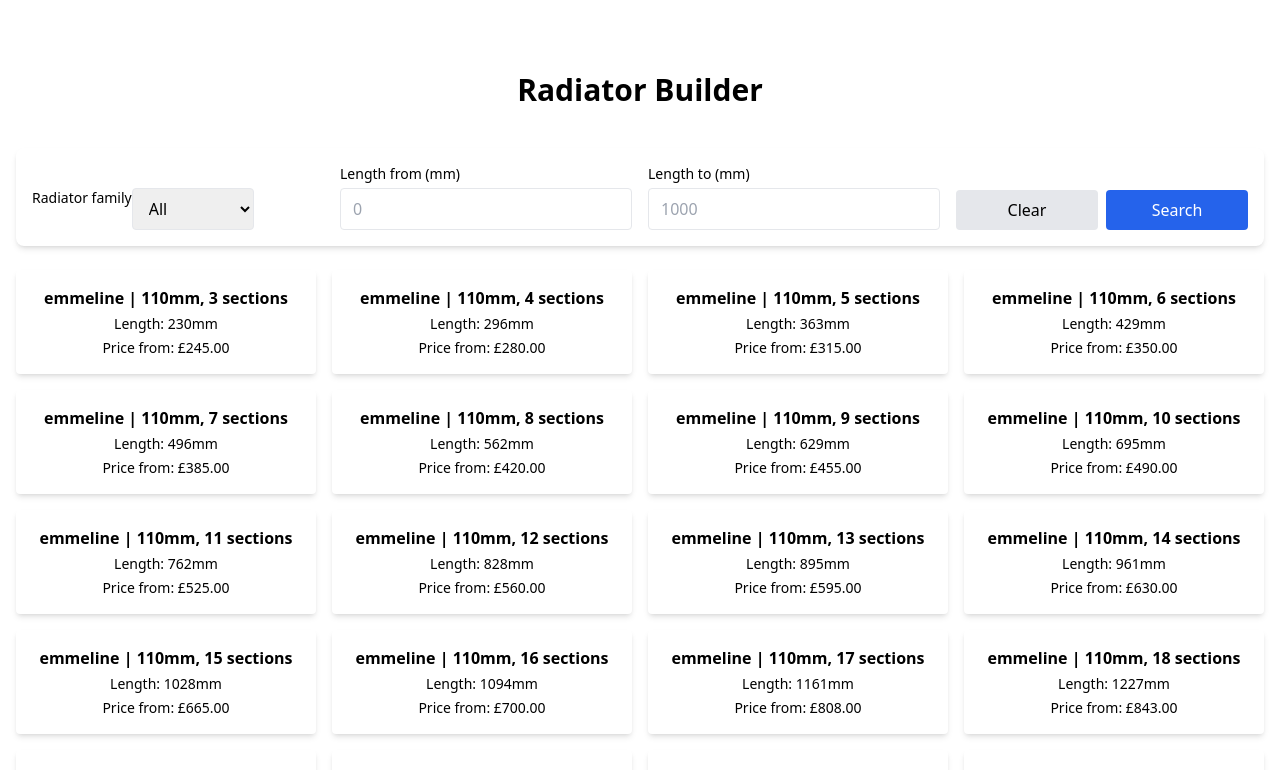
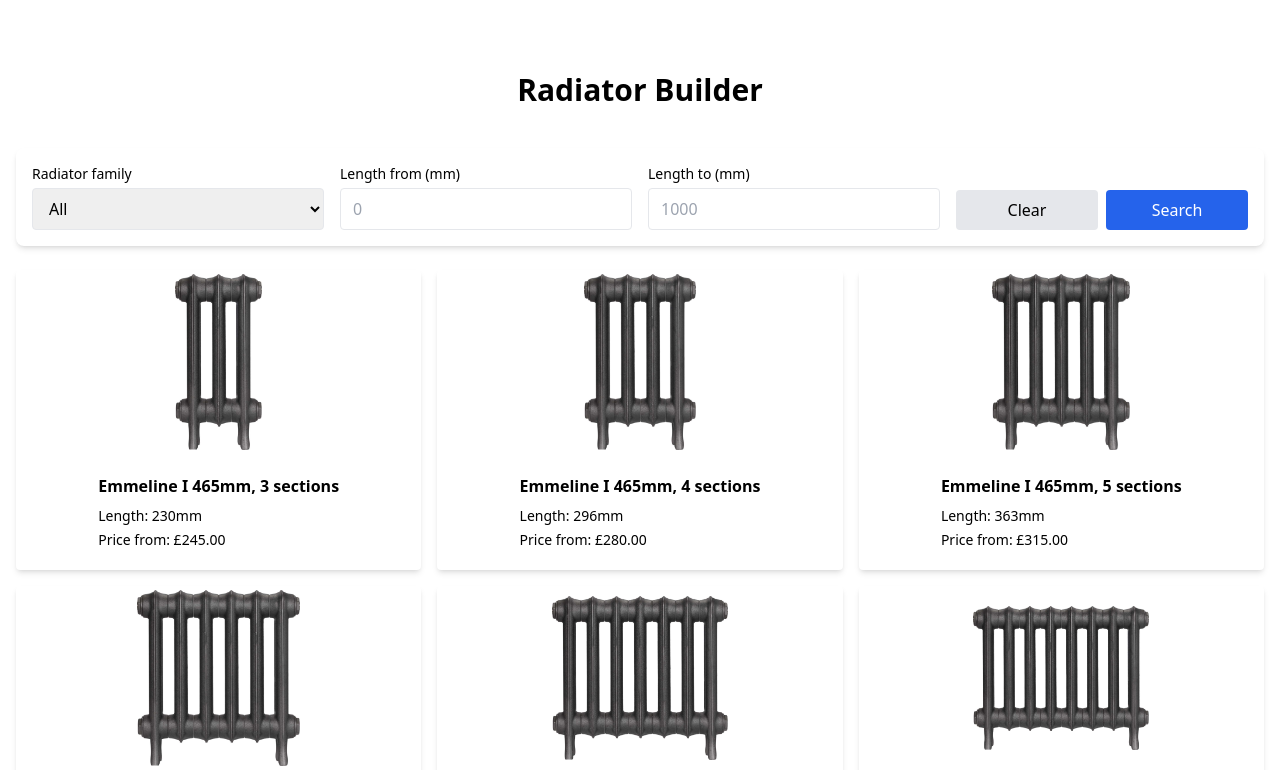
Before and after one commit to MPolonis/radiator-builder, a React (Vite) app: page / in a window 1280 px wide. Shown: the top 770 px of the page. Built offline with nearby package versions, Linux system fonts and the light colour scheme.

Commit message:
feat: add radiator image to a particular product; fix description of the product

```diff
--- a/src/api/fetchProducts.ts
+++ b/src/api/fetchProducts.ts
@@ -4,6 +4,7 @@ const fetchProducts = async (): Promise<Product[]> => {
   const response = await fetch("/radiator_builder_data.json")
   if (!response.ok) throw new Error("Failed to fetch product data")
   const data = await response.json()
+  console.log('data',data)
 
   const result: Product[] = []
 
@@ -12,23 +13,23 @@ const fetchProducts = async (): Promise<Product[]> => {
 
     const depths = family.depths ?? {}
 
-    const description = family.description ?? ""
 
     Object.values(depths).forEach((depth: any) => {
       const depthMM = depth.depth ?? 0
       Object.values(depth.heights ?? {}).forEach((height: any) => {
+        const label = height.label ?? ""
         Object.values(height.lengths ?? {}).forEach((length: any) => {
           if (!length.sections || !length.radiator_length || !length.price)
             return
           result.push({
             id: length.id ?? `${familyId}-${depthMM}-${length.sections}`,
-            name: `${familyId} | ${depthMM}mm, ${length.sections} sections`,
-            description: description,
+            label: label,
+            name: `${label}, ${length.sections} sections`,
             length: length.radiator_length,
             price: length.price,
             sections: length.sections,
             family: familyId,
-            image: "/placeholder.png",
+            image: `/images/emmeline-i-465mm_${length.sections}-sections-preview.jpg`,
           })
         })
       })
--- a/src/components/FilterPanel.tsx
+++ b/src/components/FilterPanel.tsx
@@ -41,7 +41,7 @@ const FilterPanel = () => {
         className="grid grid-cols-1 sm:grid-cols-2 lg:grid-cols-4 gap-4 items-end"
         onSubmit={handleSubmit(onSubmit)}
       >
-        <div className="flex flex-row">
+        <div className="flex flex-col">
           <label className="text-sm mb-1">Radiator family</label>
           <select
             className="border rounded px-3 py-2"
--- a/src/components/ProductCard.tsx
+++ b/src/components/ProductCard.tsx
@@ -1,15 +1,25 @@
-import { Product } from '../types/Product';
+import { Product } from "../types/Product"
 
 interface Props {
-  product: Product;
+  product: Product
 }
 
-const ProductCard = ({ product }: Props) => (
-  <div className="bg-white shadow-md rounded p-4 flex flex-col items-center text-center">
-    <h3 className="font-semibold mb-1">{product.name}</h3>
-    <p className="text-sm">Length: {product.length}mm</p>
-    <p className="text-sm mt-1">Price from: £{product.price.toFixed(2)}</p>
-  </div>
-);
+const ProductCard = ({ product }: Props) => {
+  console.log(product)
+  return (
+    <div className="bg-white shadow-md rounded flex flex-col justify-center items-center h-[300px]">
+      <img
+        src={product.image}
+        alt={product.name}
+        className="max-w-44 max-h-44"
+      />
+      <div className="flex flex-col justify-start items-start p-4">
+        <h3 className="font-semibold my-2 ">{product.name}</h3>
+        <p className="text-sm">Length: {product.length}mm</p>
+        <p className="text-sm mt-1">Price from: £{product.price.toFixed(2)}</p>
+      </div>
+    </div>
+  )
+}
 
-export default ProductCard;
+export default ProductCard
--- a/src/components/ProductList.tsx
+++ b/src/components/ProductList.tsx
@@ -5,7 +5,7 @@ const ProductList = () => {
   const { filteredProducts } = useProductContext()
 
   return (
-    <div className="grid grid-cols-1 sm:grid-cols-2 md:grid-cols-3 lg:grid-cols-4 gap-4">
+    <div className="grid grid-cols-1 sm:grid-cols-2 md:grid-cols-3 lg:grid-cols-3 gap-4">
       {filteredProducts.map((product) => (
         <ProductCard key={`${product.id}`} product={product} />
       ))}
--- a/src/types/Product.ts
+++ b/src/types/Product.ts
@@ -1,10 +1,10 @@
 export interface Product {
   id: string;
   name: string;
-  description: string;
   length: number;
   price: number;
   sections: number;
   family: string;
   image: string;
+  label: string;
 }
```
